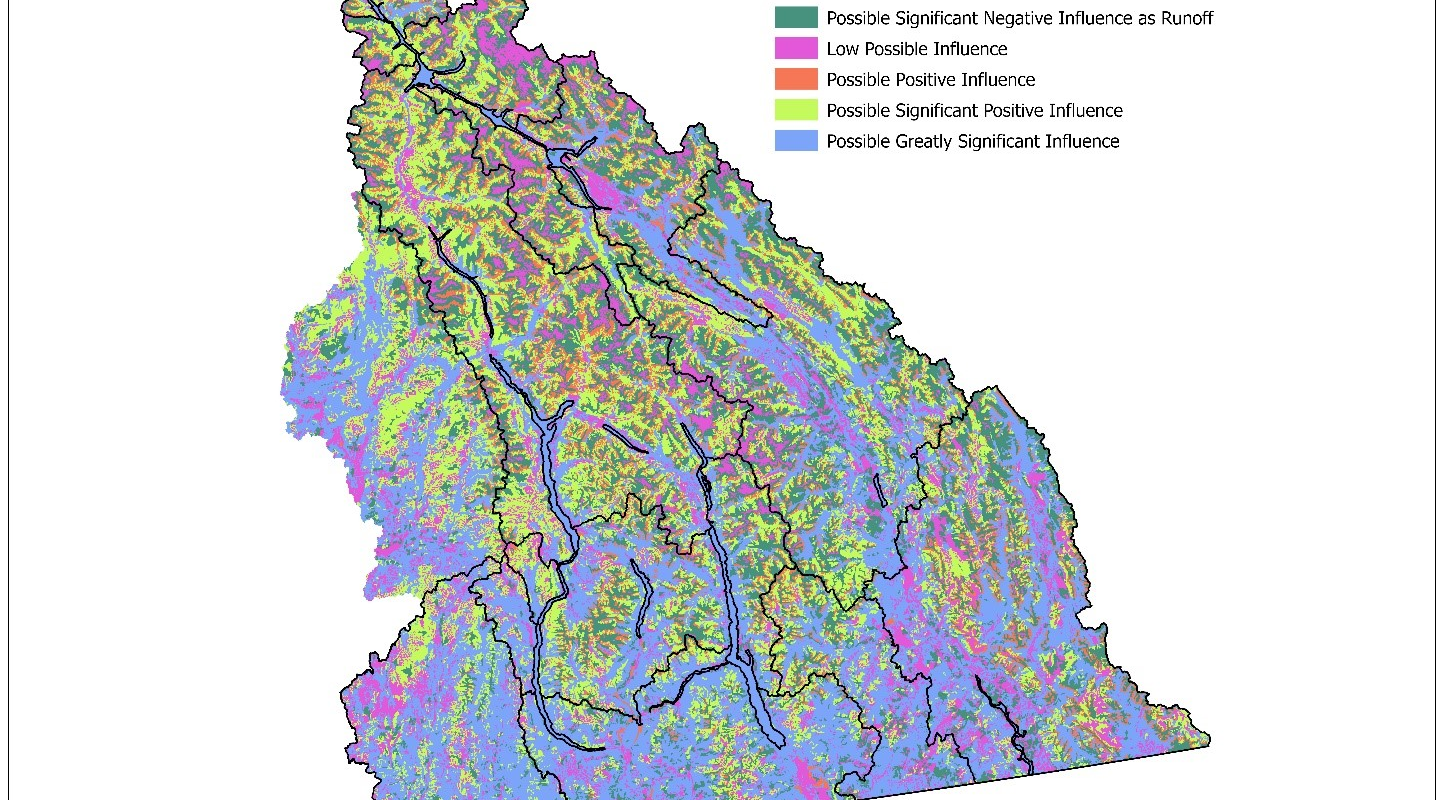
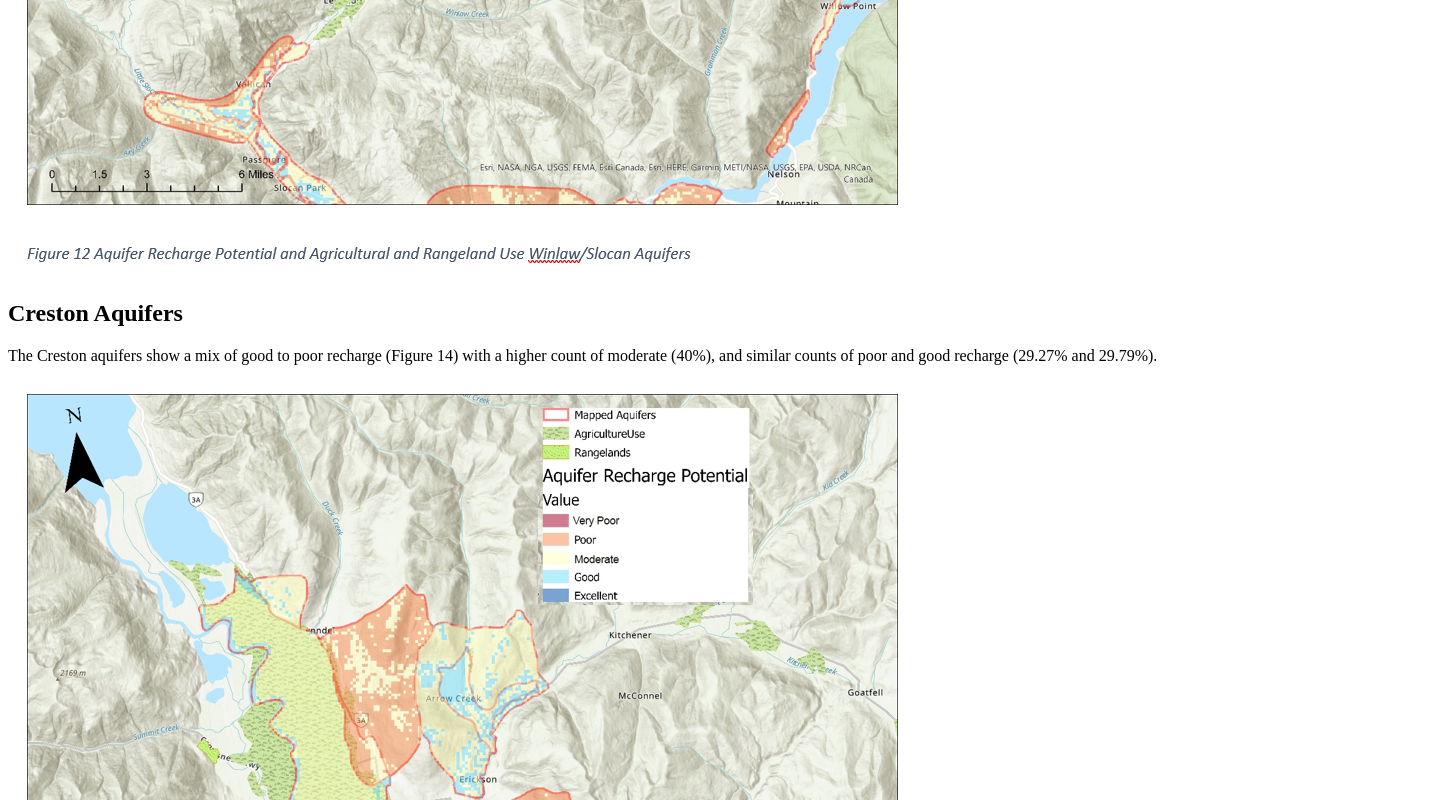
Before and after one commit to sanbot93/aquifer_thesis, a plain HTML site: page results.html in a window 1280 px wide. Shown: the part 2000-2800 px from the top of the page, 1436 px wide, since content can reach past the window. Drawn offline with Linux system fonts and the light colour scheme.

Commit message:
Update results.html

```diff
--- a/results.html
+++ b/results.html
@@ -22,16 +22,16 @@
       <img src="img/table4.PNG" alt="hi" class="inline"/>
     <h2>Grand Forks Aquifer</h2>
     <p>The Grand Forks aquifer displays a mostly moderate recharge potential (84%), good recharge potential was much less (12%) and poor recharge potential was the least present (3.44%). Most of the Grand Forks area aquifers are overlaid by agricultural and range land use. </p>
-      <img src="img/landuse.jpg" alt="hi" class="inline"/>
+      <img src="img/gf.PNG" alt="hi" class="inline"/>
     <h2>Winlaw/Slocan Aquifers</h2>
     <p>The Winlaw and Slocan aquifers display a range between poor(34%), moderate(35%), and good (31%) recharge potential. Furthermore, most of the aquifer from Winlaw to Lemon Creek is overlaid with agricultural use.      <h2>Grand Forks Aquifer</h2>
-      <img src="img/landuse.jpg" alt="hi" class="inline"/>
+      <img src="img/winlaw.PNG" alt="hi" class="inline"/>
     <h2>Creston Aquifers</h2>
     <p>The Creston aquifers show a mix of good to poor recharge (Figure 14) with a higher count of moderate (40%), and similar counts of poor and good recharge (29.27% and 29.79%).  </p>
-      <img src="img/landuse.jpg" alt="hi" class="inline"/>
+      <img src="img/creston.PNG" alt="hi" class="inline"/>
     <h2>Cranbrook Aquifer</h2>
     <p>The Cranbrook aquifers show a mix of moderate to poor recharge (Figure 14). This aquifer has the highest variability of potential from the 4 aquifers highlighted in these results.  </p>
-      <img src="img/landuse.jpg" alt="hi" class="inline"/>
+      <img src="img/cranbrook.PNG" alt="hi" class="inline"/>
     <h2>Results of Web Platform</h2>
     <p>The resulting website and webmap work as intended, and I believe it creates a useful place for people to learn more about aquifer recharge, groundwater, agriculture, and climate change. Thoughts?</p>
 
```
